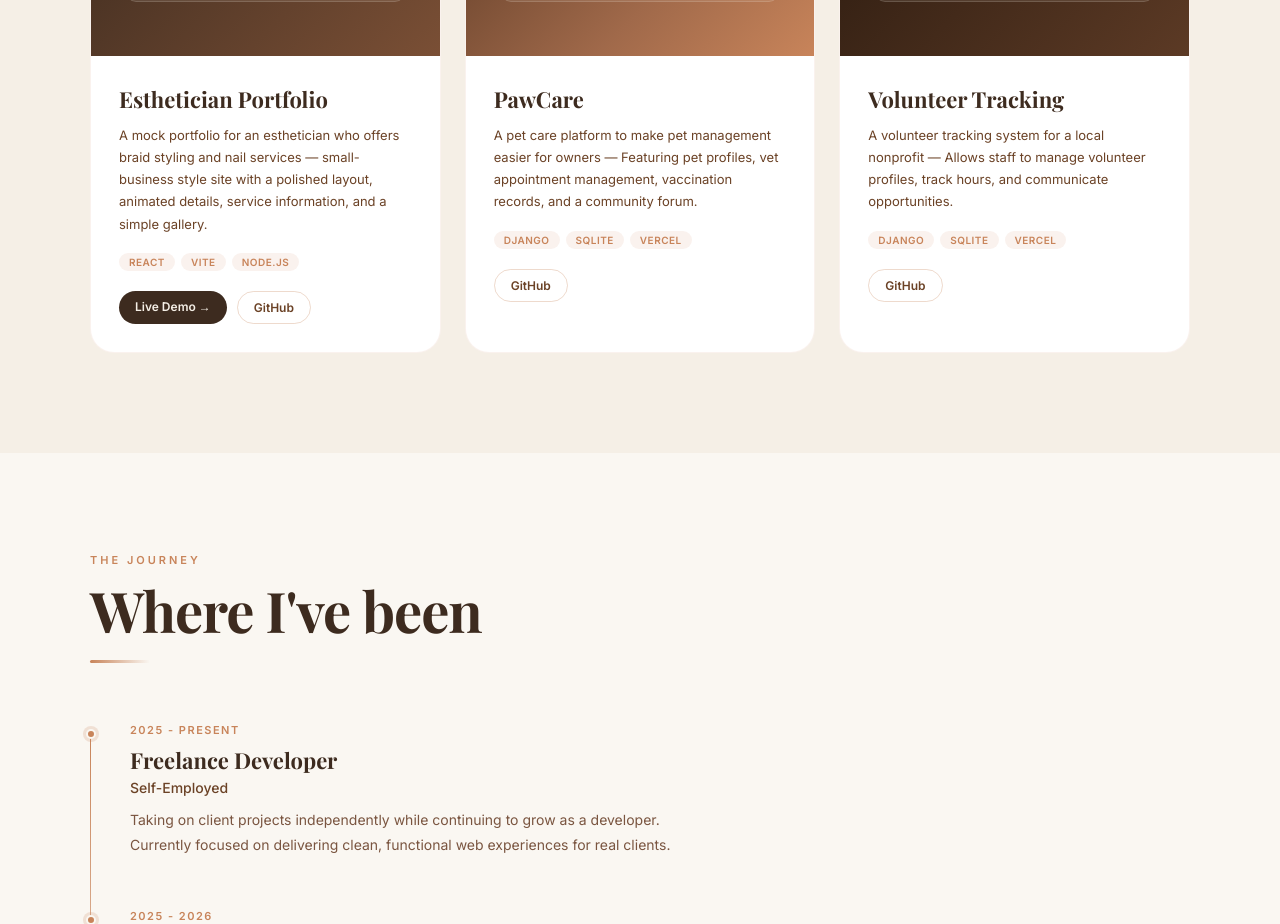
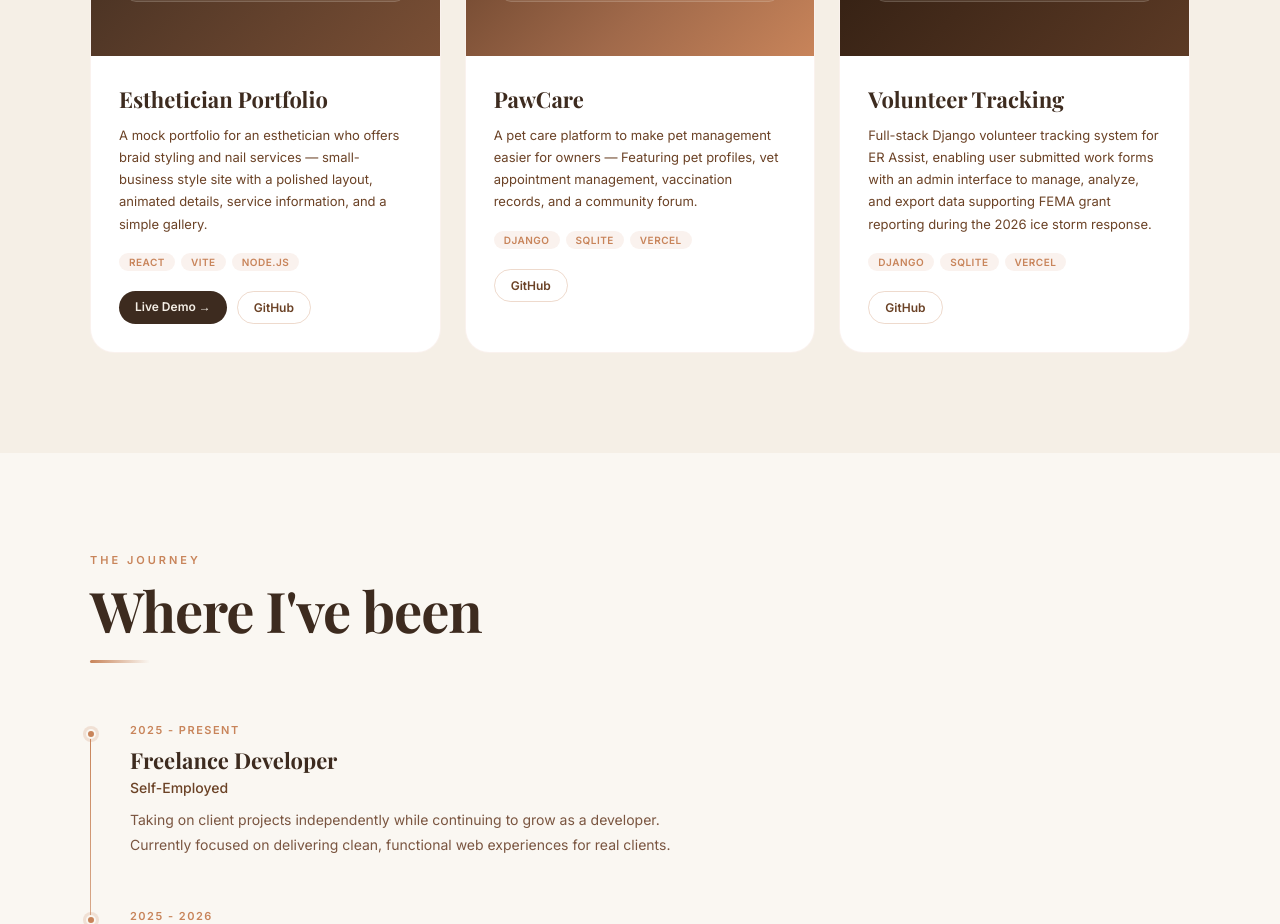
Before and after one commit to Aleahb00/Portfolio-Main, a Next.js app: page / in a window 1280 px wide. Shown: the part 2760-3684 px from the top of the page. Built offline with nearby package versions, Linux system fonts and the light colour scheme; a web font is replaced by a local one.

Commit message:
chore: Update project desc

```diff
--- a/src/components/Projects.js
+++ b/src/components/Projects.js
@@ -28,7 +28,7 @@ export default function Projects() {
         },
         {
             title: 'Volunteer Tracking',
-            desc: 'A volunteer tracking system for a local nonprofit — Allows staff to manage volunteer profiles, track hours, and communicate opportunities.',
+            desc: 'Full-stack Django volunteer tracking system for ER Assist, enabling user submitted work forms with an admin interface to manage, analyze, and export data supporting FEMA grant reporting during the 2026 ice storm response.',
             stack: ['Django', 'SQLite', 'Vercel'],
             tags: ['fullstack'],
             liveDemo: 'null',
```
